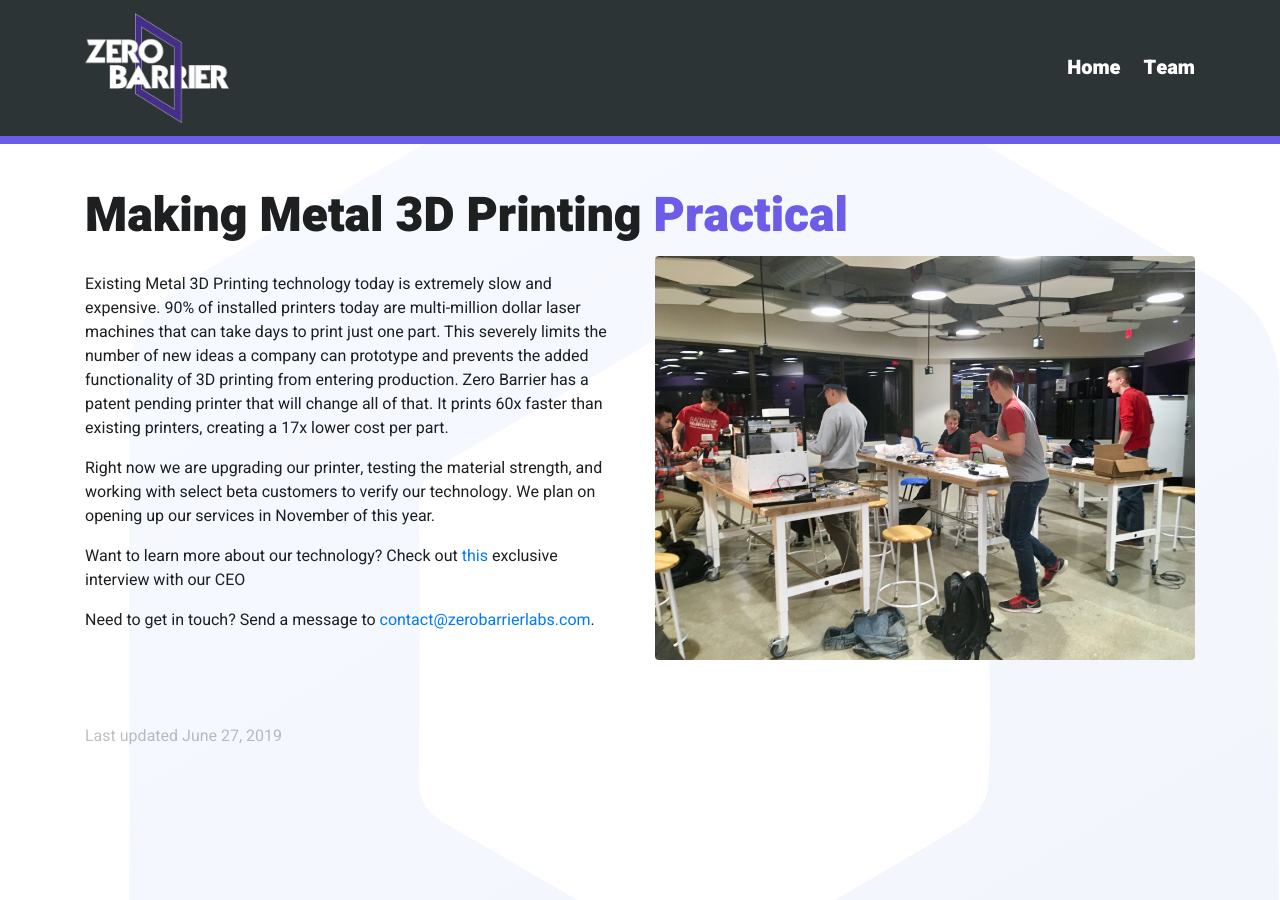
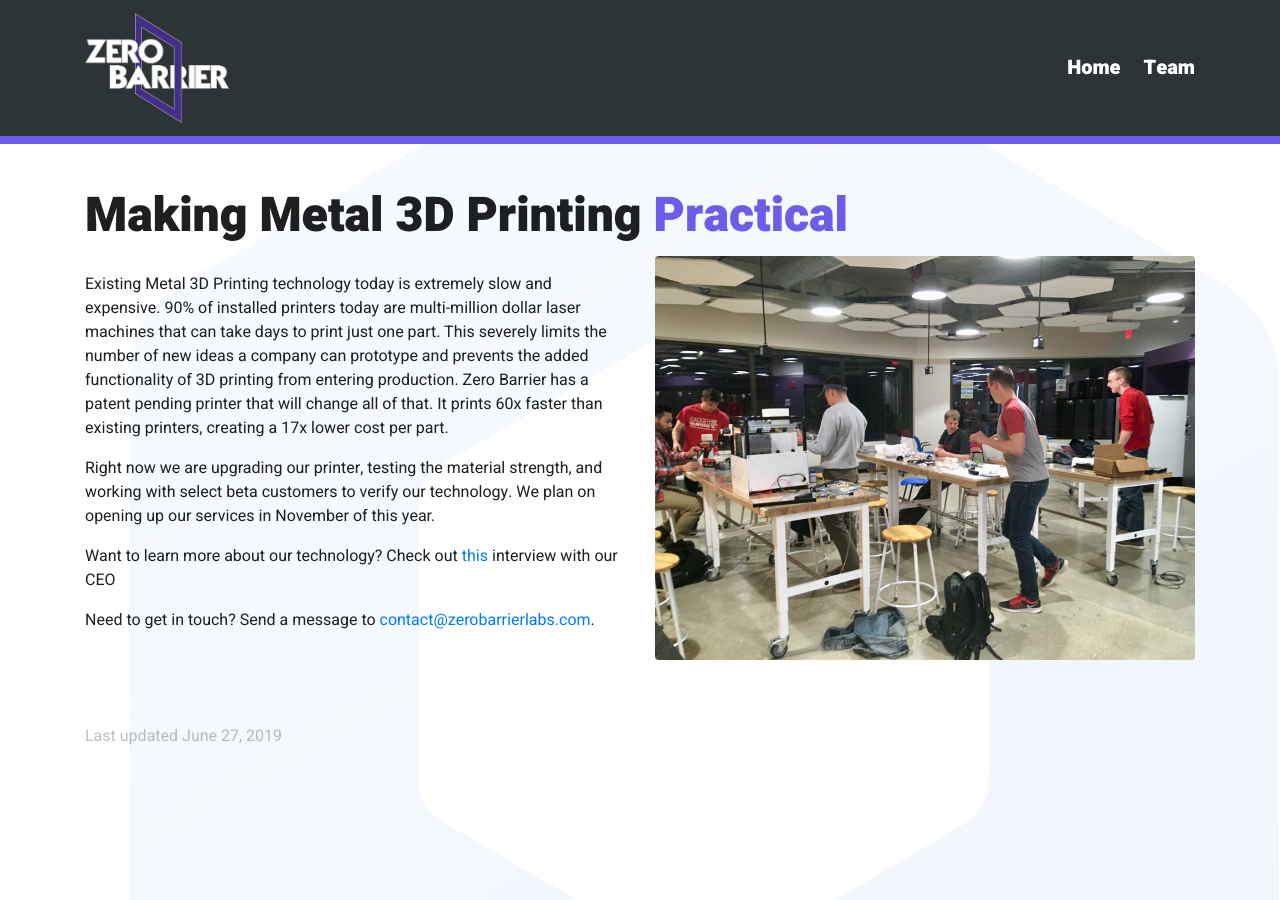
Before and after one commit to georgemblack/mind-to-matter, a Jekyll site: the page built from index.html, in a window 1280 px wide. Built offline with Jekyll 4.4.1, drawn with Linux system fonts in a browser that asks for light colours.

Commit message:
Update index.html

```diff
--- a/index.html
+++ b/index.html
@@ -11,8 +11,8 @@
         <div class="col-sm">
             <p>Existing Metal 3D Printing technology today is extremely slow and expensive. 90% of installed printers today are multi-million dollar laser machines that can take days to print just one part. This severely limits the number of new ideas a company can prototype and prevents the added functionality of 3D printing from entering production. Zero Barrier has a patent pending printer that will change all of that. It prints 60x faster than existing printers, creating a 17x lower cost per part.   </p>
             <p>Right now we are upgrading our printer, testing the material strength, and working with select beta customers to verify our technology. We plan on opening up our services in November of this year.   </p>
-            <p>Want to learn more about our technology? Check out <a href=https://madison.com/ct/business/technology/cheap-fast-d-printing-is-the-goal-of-factory-envisioned/article_e8f4c3a0-a235-5546-b8e1-940b4d978d4a.html>
-                this</a> exclusive interview with our CEO  </p>
+            <p>Want to learn more about our technology? Check out <a href=https://3dprintingindustry.com/news/wisconsin-start-up-zero-barrier-aims-to-change-trends-in-metal-3d-printing-154364/>
+                this</a> interview with our CEO  </p>
             <p>Need to get in touch? Send a message to <a href="javascript:location='mailto:\u0063\u006f\u006e\u0074\u0061\u0063\u0074\u0040\u007a\u0065\u0072\u006f\u0062\u0061\u0072\u0072\u0069\u0065\u0072\u006c\u0061\u0062\u0073\u002e\u0063\u006f\u006d';void 0"><script type="text/javascript">document.write('\u0063\u006f\u006e\u0074\u0061\u0063\u0074\u0040\u007a\u0065\u0072\u006f\u0062\u0061\u0072\u0072\u0069\u0065\u0072\u006c\u0061\u0062\u0073\u002e\u0063\u006f\u006d')</script></a>.</p>
         </div>
         <div class="col-sm">
```
